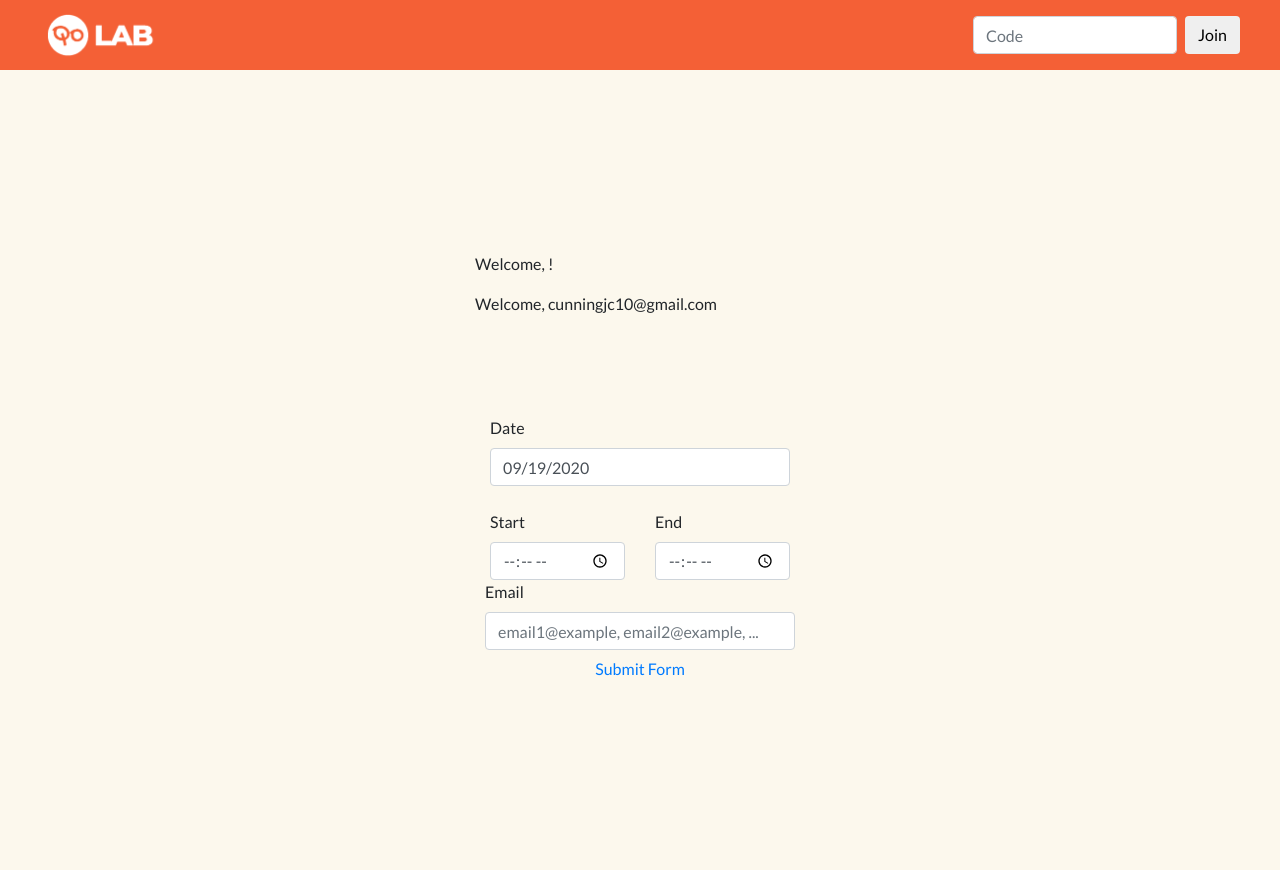
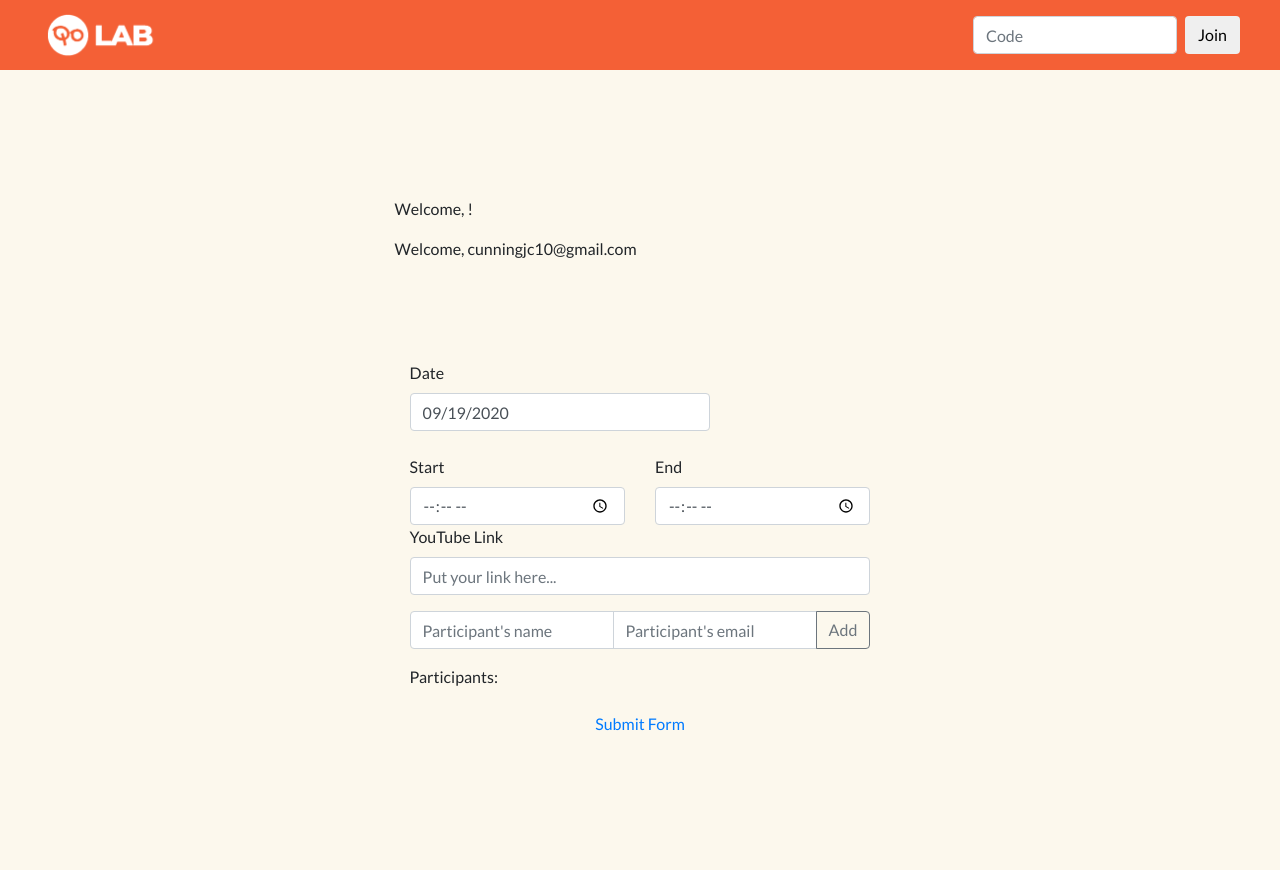
Before and after one commit to cunningham-code/qolab, a Django app: page / in a window 1280 px wide. Run offline with Django 3.2, Linux system fonts and the light colour scheme; a user stored in the database is signed in; some libraries are stand-ins or nearby versions.

Commit message:
going to master

```diff
--- a/templates/index.html
+++ b/templates/index.html
@@ -86,6 +86,7 @@
         }
       </script>
     </div>
+
     {% endif %}
     <div
       class="container"
@@ -132,6 +133,47 @@
             </div>
           </div>
 
+          <div class="form-group">
+            <label for="inputYouTube">YouTube Link</label>
+            <input
+              type="text"
+              class="form-control"
+              id="inputYouTube"
+              placeholder="Put your link here..."
+            />
+          </div>
+
+          <div class="input-group mb-3">
+            <input
+              type="text"
+              class="form-control"
+              id="inputName"
+              placeholder="Participant's name"
+              aria-label="Participant's name"
+              aria-describedby="button-addon2"
+            />
+            <input
+              type="email"
+              class="form-control"
+              id="inputEmail"
+              placeholder="Participant's email"
+              aria-label="Participant's email"
+              aria-describedby="button-addon2"
+            />
+            <div class="input-group-append">
+              <button
+                onclick="addUserEmail()"
+                class="btn btn-outline-secondary"
+                type="button"
+                id="button-addon2"
+              >
+                Add
+              </button>
+            </div>
+          </div>
+          <p id="participants">Participants:</p>
+
+          <!-- *Replace this with something that can take  multiple emails*
           <div class="form-row">
             <label for="inputEmail4">Email</label>
             <input
@@ -140,7 +182,8 @@
               id="inputEmail4"
               placeholder="email1@example, email2@example, ..."
             />
-          </div>
+          </div> -->
+
           <button
             onclick="formSubmit()"
             type="button"
@@ -184,6 +227,7 @@
       }
 
       var inviteEmails = [];
+      var inviteUsers = [];
 
       function formSubmit() {
         var csrftoken = readCookie("csrftoken");
@@ -193,28 +237,25 @@
         var email = "{{ user.email }}";
 
         var code = "092598";
+
         var start = document.getElementById("inputStart4").value;
         var end = document.getElementById("inputEnd4").value;
 
         var date = document.getElementById("datepicker").value;
+
+        var youTubeLink = document.getElementById("inputYouTube").value;
 
         $.ajax({
           type: "POST",
           url: "/email",
           headers: { "X-CSRFToken": csrftoken },
           data: {
-            subject: "You have a new QoLab with " + firstName + "!",
-            message:
-              firstName +
-              " has invited you to a collab. You code is " +
-              code +
-              ". It starts at " +
-              start +
-              " and ends at " +
-              end +
-              " on " +
-              date +
-              ".",
+            firstName: firstName,
+            start: start,
+            end: end,
+            date: date,
+            ytLink: youTubeLink,
+            friends: JSON.stringify(inviteUsers),
             emails: JSON.stringify(inviteEmails),
           },
           success: function () {
@@ -226,5 +267,35 @@
         });
       }
     </script>
+    <script>
+      //var x = 0;
+      //var inviteEmailsTest = Array();
+      function addUserEmail() {
+        console.log(
+          "(EMAIL,NAME)" +
+            document.getElementById("inputEmail").value +
+            " " +
+            document.getElementById("inputName").value
+        );
+        inviteEmails.push(document.getElementById("inputEmail").value);
+        inviteUsers.push(document.getElementById("inputName").value);
+
+        if (
+          document.getElementById("participants").innerHTML != "Participants:"
+        ) {
+          document.getElementById("participants").innerHTML =
+            document.getElementById("participants").innerHTML +
+            ", " +
+            document.getElementById("inputName").value;
+        } else {
+          document.getElementById("participants").innerHTML =
+            document.getElementById("participants").innerHTML +
+            " " +
+            document.getElementById("inputName").value;
+        }
+        document.getElementById("inputName").value = "";
+        document.getElementById("inputEmail").value = "";
+      }
+    </script>
   </body>
 </html>
```
